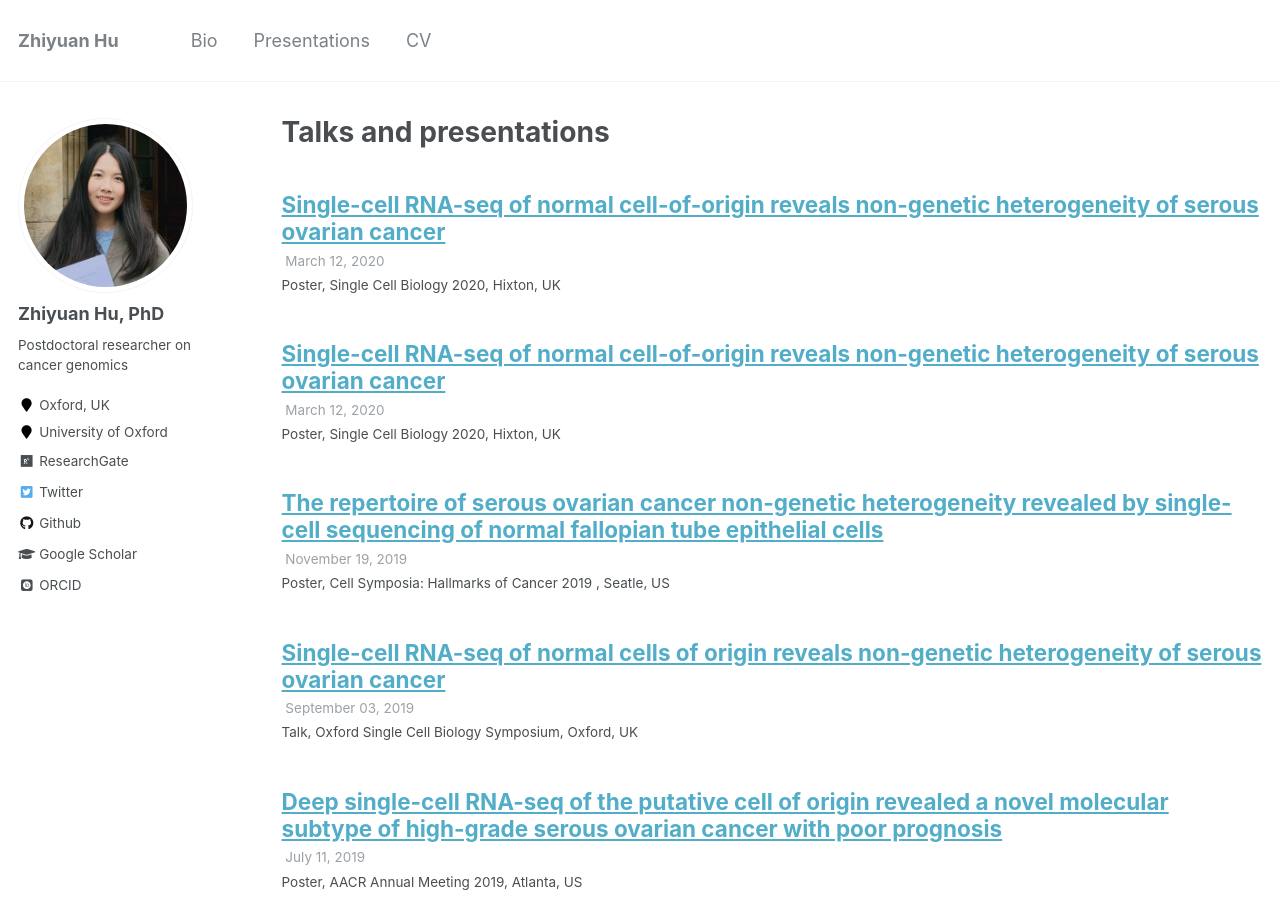
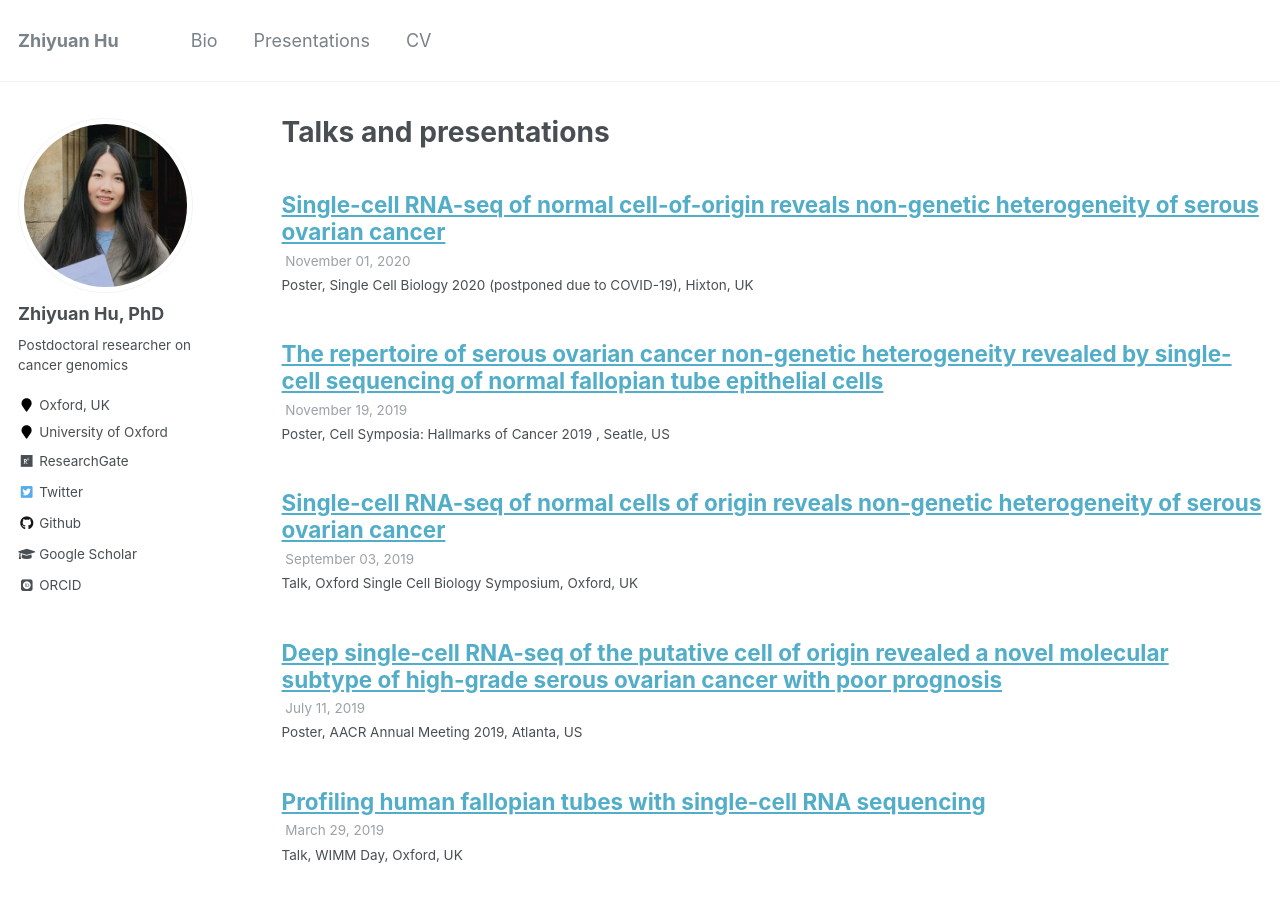
Before and after one commit to ZYBunnyHu/ZYBunnyHu.github.io, a Jekyll site: the page built from _pages/talks.html, in a window 1280 px wide and 900 px high. Built offline with Jekyll 4.4.1, drawn with Linux system fonts in a browser that asks for light colours; some web fonts are replaced.

Commit message:
update talks

```diff
--- a/_talks/2020 (postponed due to COVID-19)-poster-7.md
+++ /dev/null
@@ -1,9 +0,0 @@
----
-title: "Single-cell RNA-seq of normal cell-of-origin reveals non-genetic heterogeneity of serous ovarian cancer"
-collection: talks
-type: "Poster"
-permalink: /talks/12/03/2020 (postponed due to COVID-19)-poster-7
-venue: "Single Cell Biology 2020"
-date: 12/03/2020 (postponed due to COVID-19)
-location: "Hixton, UK"
----
--- a/_talks/2020-poster-7.md
+++ b/_talks/2020-poster-7.md
@@ -2,8 +2,8 @@
 title: "Single-cell RNA-seq of normal cell-of-origin reveals non-genetic heterogeneity of serous ovarian cancer"
 collection: talks
 type: "Poster"
-permalink: /talks/12/03/2020-poster-7
-venue: "Single Cell Biology 2020"
-date: 12/03/2020
+permalink: /talks/11/2020-poster-7
+venue: "Single Cell Biology 2020 (postponed due to COVID-19)"
+date: 11/2020
 location: "Hixton, UK"
 ---
--- a/markdown_generator/talks.tsv
+++ b/markdown_generator/talks.tsv
@@ -1,5 +1,5 @@
 title	type	url_slug	venue	date	location	talk_url	description
-Single-cell RNA-seq of normal cell-of-origin reveals non-genetic heterogeneity of serous ovarian cancer	Poster	poster-7	Single Cell Biology 2020	12/03/2020 (postponed due to COVID-19)	"Hixton, UK"
+Single-cell RNA-seq of normal cell-of-origin reveals non-genetic heterogeneity of serous ovarian cancer	Poster	poster-7	Single Cell Biology 2020 (postponed due to COVID-19)	11/2020	"Hixton, UK"
 The repertoire of serous ovarian cancer non-genetic heterogeneity revealed by single-cell sequencing of normal fallopian tube epithelial cells 	Poster	poster-6	Cell Symposia: Hallmarks of Cancer 2019 	19/11/2019	"Seatle, US"
 Single-cell RNA-seq of normal cells of origin reveals non-genetic heterogeneity of serous ovarian cancer 	Talk	talk-2	Oxford Single Cell Biology Symposium	03/09/2019	"Oxford, UK"
 Deep single-cell RNA-seq of the putative cell of origin revealed a novel molecular subtype of high-grade serous ovarian cancer with poor prognosis 	Poster	poster-5	AACR Annual Meeting 2019	11/07/2019	"Atlanta, US"
```
